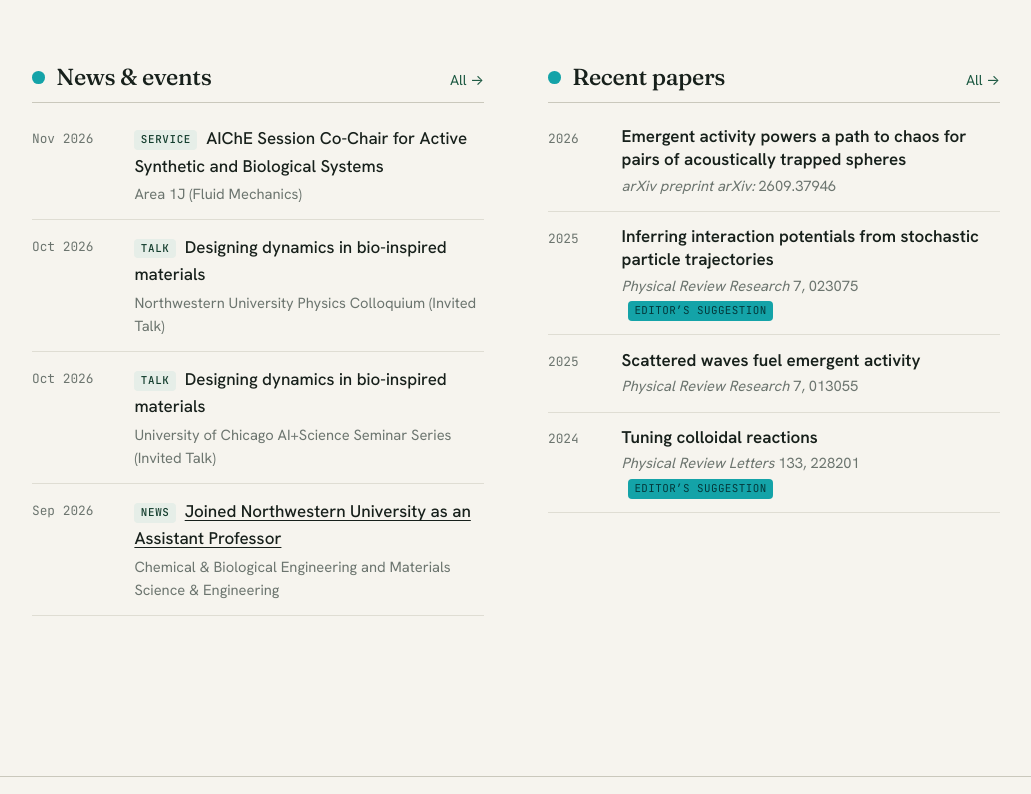
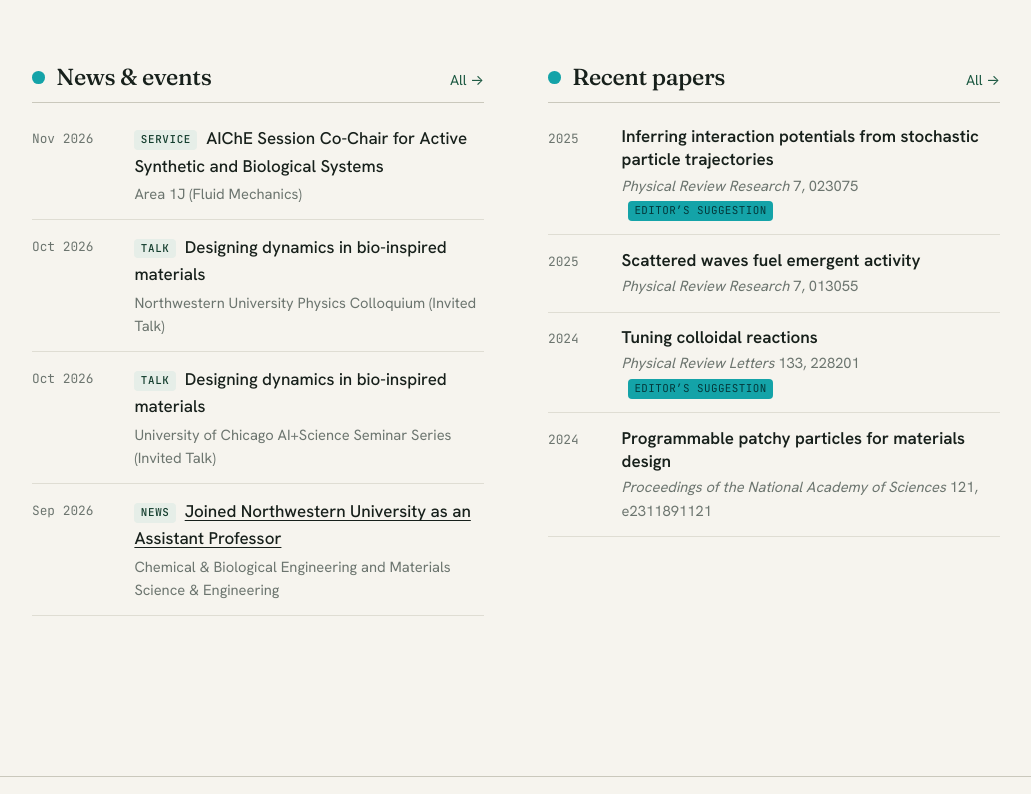
Before and after one commit to ellamichelleking/ellamichelleking.github.io, a plain HTML site: page index.html in a window 1280 px wide. Shown: the part 1200-1994 px from the top of the page, without its empty margins (124-1155 px from the left). Drawn offline with Linux system fonts and the light colour scheme.

Commit message:
Remove arXiv preprint to test the Scholar sync
Co-Authored-By: Claude Fable 5.2 <noreply@anthropic.com>

```diff
--- a/index.html
+++ b/index.html
@@ -107,14 +107,6 @@
       <a class="more" href="publications.html">All &rarr;</a></div>
     <ul class="pub-list compact">
     <li class="pub">
-      <span class="y">2026</span>
-      <div>
-        <a class="pub-title" href="https://arxiv.org/abs/2609.37946" rel="noopener">Emergent activity powers a path to chaos for pairs of acoustically trapped spheres</a>
-        <p class="authors">Gronert, M. K., Cao, B., <span class="me">King, E. M.</span>, Grier, D. G.</p>
-        <p class="venue"><span class="j">arXiv preprint arXiv:</span> 2609.37946 </p>
-      </div>
-    </li>
-    <li class="pub">
       <span class="y">2025</span>
       <div>
         <a class="pub-title" href="https://journals.aps.org/prresearch/abstract/10.1103/PhysRevResearch.7.023075" rel="noopener">Inferring interaction potentials from stochastic particle trajectories</a>
@@ -136,6 +128,14 @@
         <a class="pub-title" href="https://journals.aps.org/prl/abstract/10.1103/PhysRevLett.133.228201" rel="noopener">Tuning colloidal reactions</a>
         <p class="authors">Krueger, R. K.*, <span class="me">King, E. M.</span>*, Brenner, M. P.</p>
         <p class="venue"><span class="j">Physical Review Letters</span> 133, 228201 <span class="badge">Editor&rsquo;s Suggestion</span></p>
+      </div>
+    </li>
+    <li class="pub">
+      <span class="y">2024</span>
+      <div>
+        <a class="pub-title" href="https://www.pnas.org/doi/full/10.1073/pnas.2311891121" rel="noopener">Programmable patchy particles for materials design</a>
+        <p class="authors"><span class="me">King, E. M.</span>*, Du, C. X.*, Zhu, Q. Z., Schoenholz, S. S., Brenner, M. P.</p>
+        <p class="venue"><span class="j">Proceedings of the National Academy of Sciences</span> 121, e2311891121 </p>
       </div>
     </li>
     </ul>
```
Also changed, not shown: publications.html (+0 -8 lines), 1 other file.
